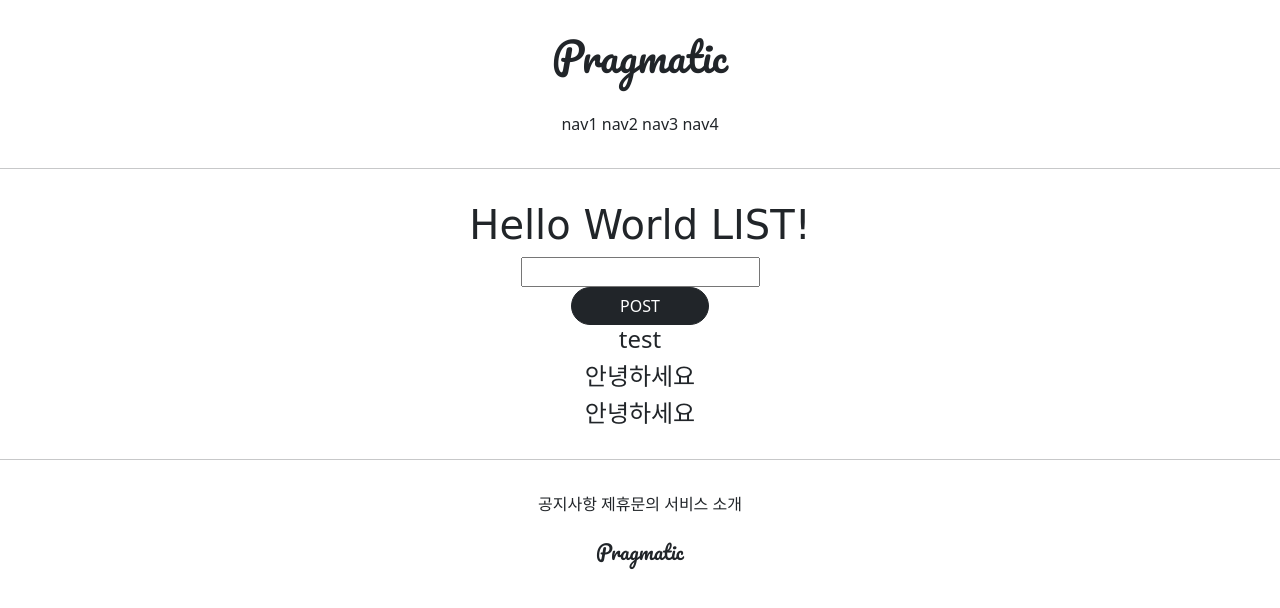
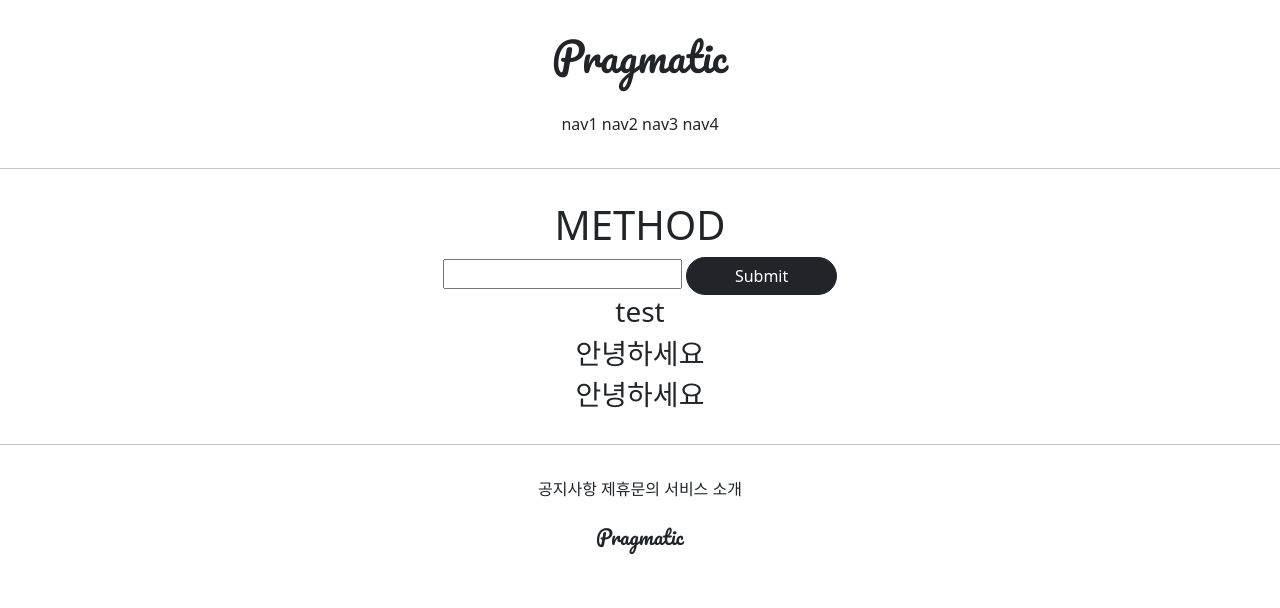
Before and after one commit to seon-hee/gis_2ban, a Django app: page /hello_world/ in a window 1280 px wide. Shown: the top 608 px of the page. Run offline with Django 3.2, Linux system fonts and the light colour scheme; data comes from the database, SQL or seed files in the repository; parts of the project's set-up code (start-up, migrations or seed data) failed here and were passed over.

Commit message:
7/12 2ban class commit 3

```diff
--- a/accountapp/templates/accountapp/hello_world.html
+++ b/accountapp/templates/accountapp/hello_world.html
@@ -3,28 +3,16 @@
 {% block content %}
 
     <div style="margin: 2rem; text-align: center">
-        <h1 style="font-family: 'lobster', cursive;">
-            Hello World LIST!
-        </h1>
+        <h1>METHOD</h1>
 
         <form action="/accounts/hello_world/" method="post">
             {% csrf_token %}
-            <div>
-                <input type="text" name="hello_world_input">
-            </div>
-            <div>
-                <input type="submit" class="btn btn-dark rounded-pill px-5" value="POST">
-            </div>
+            <input type="text" name="input">
+            <input type="submit" class="btn btn-dark rounded-pill px-5">
         </form>
-
-        {% if hello_world_list %}
-            {% for hello_world in hello_world_list %}
-            <h4>
-                {{ hello_world.text }}
-            </h4>
-            {%  endfor %}
-        {% endif %}
-
+        {% for data in data_list %}
+            <h3>{{ data.text }}</h3>
+        {% endfor %}
     </div>
 
 {%  endblock %}
--- a/accountapp/views.py
+++ b/accountapp/views.py
@@ -1,28 +1,29 @@
-from django.db.models import QuerySet
 from django.contrib.auth.forms import UserCreationForm
 from django.contrib.auth.models import User
 from django.http import HttpResponse, HttpResponseRedirect
 from django.shortcuts import render
-from django.urls import reverse,reverse_lazy
+
+# Create your views here.
+from django.urls import reverse, reverse_lazy
 from django.views.generic import CreateView
 
 from accountapp.models import HelloWorld
 
-
 def hello_world(request):
     if request.method == "POST":
 
-        temp = request.POST.get('hello_world_input')
+        temp = request.POST.get('input')
 
         new_data = HelloWorld()
         new_data.text = temp
         new_data.save()
 
         return HttpResponseRedirect(reverse('accountapp:hello_world'))
+
     else:
-        hello_world_list = HelloWorld.objects.all()
-        return render(request, 'accountapp/hello_world.html', context={'hello_world_list': hello_world_list})
-
+        data_list = HelloWorld.objects.all()
+        return render(request, 'accountapp/hello_world.html',
+                      context={'data_list': data_list})
 
 class AccountCreateView(CreateView):
     model = User
--- a/gis_2ban/urls.py
+++ b/gis_2ban/urls.py
@@ -1,9 +1,11 @@
-from django.contrib import admin
-from django.urls import path, include
+from django.urls import path
+
 from accountapp.views import hello_world, AccountCreateView
+
 app_name = 'accountapp'
 
 urlpatterns = [
     path('hello_world/', hello_world, name='hello_world'),
+
     path('create/', AccountCreateView.as_view(), name='create')
 ]
```
